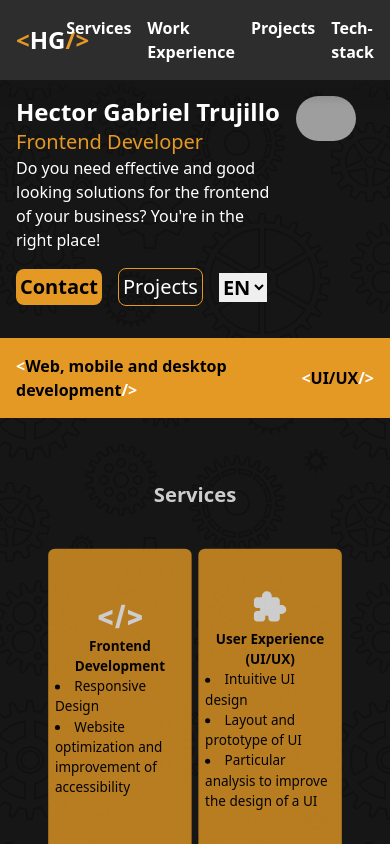
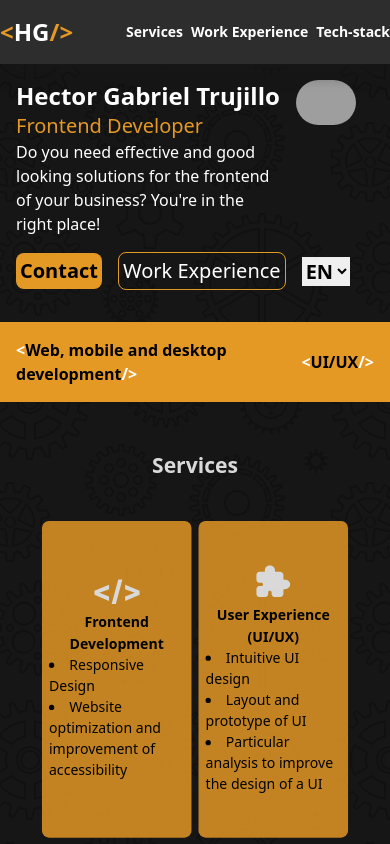
Before and after one commit to DeikuModder/portfolio, a React (Vite) app: page / in a window 390 px wide. Shown: the top 844 px of the page. Built offline with nearby package versions, Linux system fonts and the light colour scheme; grey boxes are pictures that could not be loaded.

Commit message:
fix mobile header

```diff
--- a/src/components/Header.tsx
+++ b/src/components/Header.tsx
@@ -5,7 +5,7 @@ const Header = () => {
   const { t } = useTranslation("global");
 
   return (
-    <header className="h-[80px] sticky top-0 left-0 bg-[#2d2d2d] flex items-center px-4 w-full z-30 shadow-lg shadow-neutral-900">
+    <header className="md:h-[80px] sticky top-0 left-0 bg-[#2d2d2d] py-4 md:py-0 md:px-4 flex items-center w-full z-30 shadow-lg shadow-neutral-900">
       <div className="w-[20%]">
         <a href="/" className="text-white font-bold text-2xl sm:text-4xl">
           <span className=" text-[#E59925]">&lt;</span>
@@ -14,13 +14,12 @@ const Header = () => {
         </a>
       </div>
       <nav className="w-[80%] flex justify-end">
-        <ul className="flex gap-4 font-bold text-md sm:text-2xl sm:gap-16">
+        <ul className="flex text-sm gap-2 font-bold md:text-2xl md:gap-16">
           <Navlink title={t("keywords.services")} url="#services" />
           <Navlink
             title={t("keywords.work-experience")}
             url="#work-experience"
           />
-          <Navlink title={t("keywords.projects")} url="#projects" />
           <Navlink title={t("keywords.skills")} url="#skills" />
         </ul>
       </nav>
--- a/src/sections/Home.tsx
+++ b/src/sections/Home.tsx
@@ -42,10 +42,10 @@ const Home = () => {
           </a>
 
           <a
-            href="#projects"
+            href="#work-experience"
             className="border border-[#E59925] text-xl font-medium rounded-lg p-1 sm:text-4xl sm:p-4 sm:border-4 transition-transform hover:scale-105"
           >
-            {t("keywords.projects")}
+            {t("keywords.work-experience")}
           </a>
 
           <LangButton />
```
